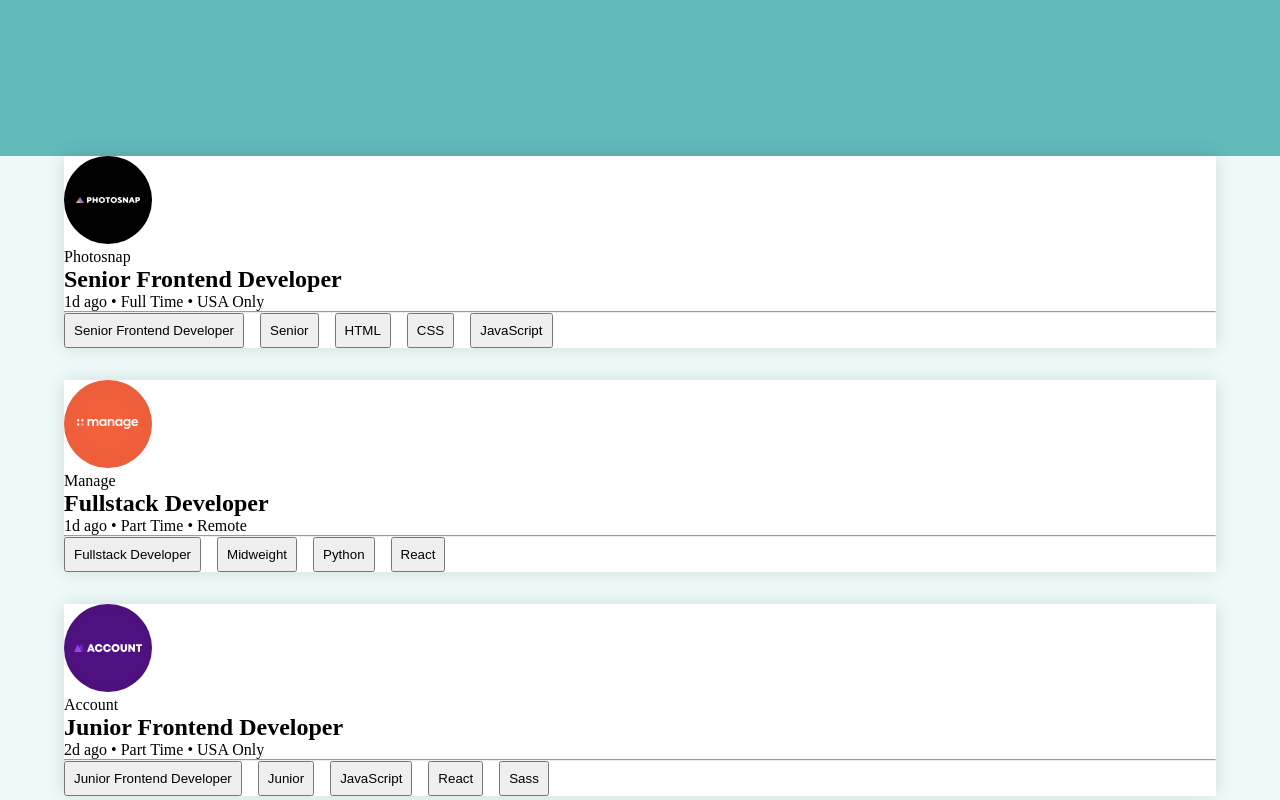
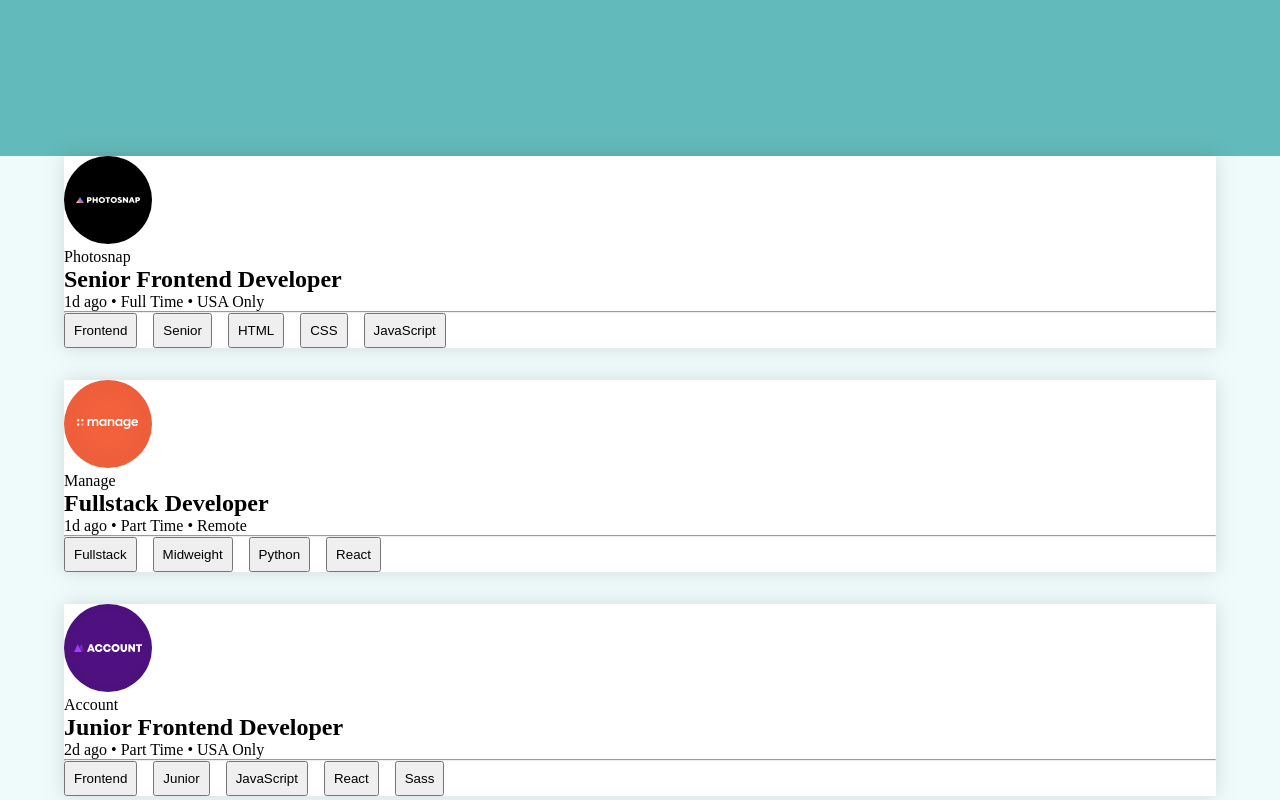
Before and after one commit to RyanNolan1/react-job-listing, a React (Create React App) app: page / in a window 1280 px wide. Shown: the top 800 px of the page. Built offline with nearby package versions, Linux system fonts and the light colour scheme.

Commit message:
this will change the job position to job role in the job detail buttons

```diff
--- a/src/App.js
+++ b/src/App.js
@@ -50,11 +50,11 @@
             <div className="button-container">
               <button
                 onClick={() => {
-                  onHandlejobDetails(job.position);
+                  onHandlejobDetails(job.role);
                 }}
                 className="info-button"
               >
-                {job.position}
+                {job.role}
               </button>
               <button
                 onClick={() => {
```
